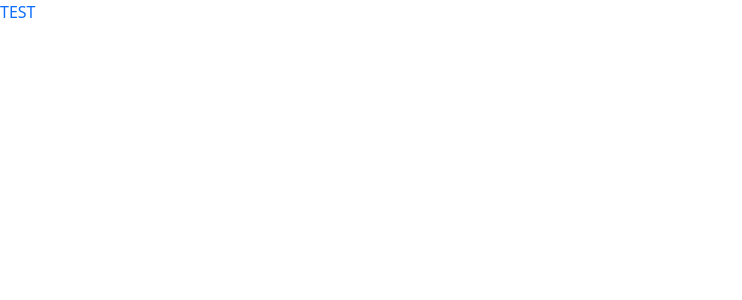
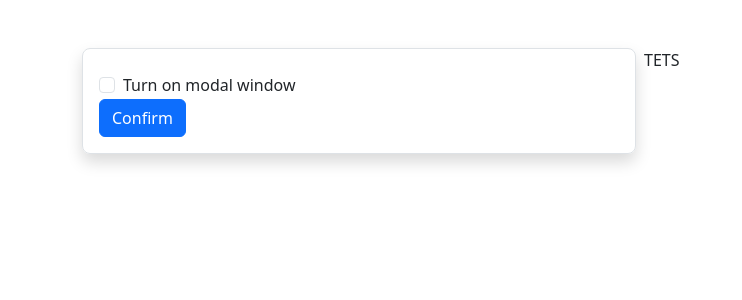
Before and after one commit to AlanNRZBV/homeWork-58, a React (Vite) app: page / in a window 1280 px wide. Shown: the top 300 px of the page, without its empty margins (0-742 px from the left). Built offline with nearby package versions, Linux system fonts and the light colour scheme.

Commit message:
feat: added DemoForm component. Implemented render

```diff
--- a/package.json
+++ b/package.json
@@ -1,15 +1,17 @@
 {
-  "name": "task_1",
+  "name": "homework-58",
   "private": true,
   "version": "0.0.0",
   "type": "module",
   "scripts": {
+    "format": "npx prettier . --write",
     "dev": "node_modules/.bin/vite",
     "build": "node_modules/.bin/tsc && vite build",
     "lint": "node_modules/.bin/eslint . --ext ts,tsx --report-unused-disable-directives --max-warnings 0",
     "preview": "node_modules/.bin/vite preview"
   },
   "dependencies": {
+    "prettier": "^3.0.3",
     "react": "^18.2.0",
     "react-dom": "^18.2.0"
   },
--- a/src/App.tsx
+++ b/src/App.tsx
@@ -1,12 +1,20 @@
-import { useState } from 'react'
+import { useState } from 'react';
+import DemoForm from './components/DemoForm/DemoForm.tsx';
 
 function App() {
 
   return (
     <>
-      <span className="text text-primary">TEST</span>
+      <div className="container">
+        <div className="row g-2 py-5">
+          <div className="col-6">
+            <DemoForm />
+          </div>
+          <div className="col-6">TETS</div>
+        </div>
+      </div>
     </>
-  )
+  );
 }
 
-export default App
+export default App;
--- /dev/null
+++ b/src/components/DemoForm/DemoForm.tsx
@@ -0,0 +1,24 @@
+import React from 'react';
+import Button from '../button/Button.tsx';
+
+const DemoForm = () => {
+  const testFn = (e: React.FormEvent) => {
+    e.preventDefault();
+    console.log('test');
+  };
+
+  return (
+    <form className="border border-1 rounded-3 shadow px-3 py-3">
+      <h6></h6>
+      <div className="form-check">
+        <input className="form-check-input" type="checkbox" value="" id="flexCheckDefault" />
+        <label className="form-check-label" htmlFor="flexCheckDefault">
+          Turn on modal window
+        </label>
+      </div>
+      <button onClick={testFn} className="btn btn-primary" type="submit">Confirm</button>
+    </form>
+  );
+};
+
+export default DemoForm;
--- /dev/null
+++ b/src/components/button/Button.tsx
@@ -0,0 +1,14 @@
+import { FC } from 'react';
+import { IButton } from '../../types';
+
+const Button: FC<IButton> = ({ type, onClick, innerText }) => {
+  const btnStyle = `btn btn-${type}`;
+
+  return (
+    <button onClick={onClick} type="button" className={btnStyle}>
+      {innerText}
+    </button>
+  );
+};
+
+export default Button;
--- /dev/null
+++ b/src/types.d.ts
@@ -0,0 +1,5 @@
+export interface IButton {
+  type: string;
+  onClick: () => void;
+  innerText: string;
+}
```
Also changed, not shown: 2 other files (tests, documents, lock files or other folders).
